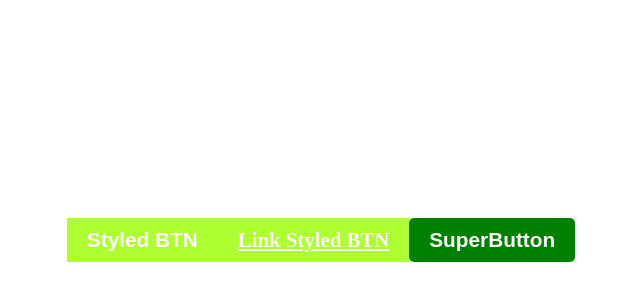
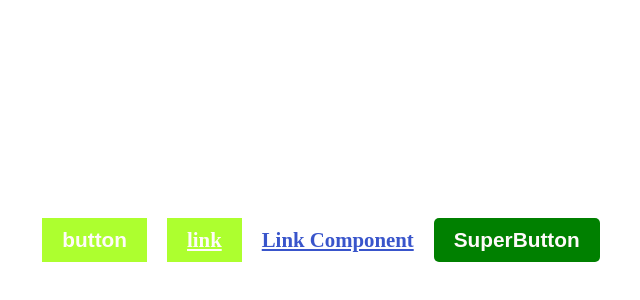
Before and after one commit to dktwho/styled-components-test, a React (Vite) app: page / in a window 1280 px wide. Shown: the part 168-468 px from the top of the page, without its empty margins (319-959 px from the left). Built offline with nearby package versions, Linux system fonts and the light colour scheme.

Commit message:
extends StyledBtn with component Link styled apart

```diff
--- a/src/App.tsx
+++ b/src/App.tsx
@@ -5,8 +5,9 @@ function App() {
     return (
         <>
             <Box>
-                <StyledBtn>Styled BTN</StyledBtn>
-                <StyledBtn as ='a' href={'#'}>Link Styled BTN</StyledBtn>
+                <StyledBtn>button</StyledBtn>
+                <StyledBtn as ='a' href={'#'}>link</StyledBtn>
+                <StyledBtn as ={Link} href={'#'}>Link Component</StyledBtn>
                 <SuperButton>SuperButton</SuperButton>
             </Box>
         </>
@@ -25,6 +26,14 @@ const StyledBtn = styled.button`
   font-weight: bold;
 `
 
+const Link = styled.a`
+  color: #3955cb;
+  font-size: 1.3rem;
+  font-weight: bold;
+  background-color: transparent;
+  padding: 0;
+`
+
 const SuperButton = styled(StyledBtn)`
   border-radius: 5px;
   background-color: green;
@@ -35,4 +44,5 @@ const Box = styled.div`
   height: 100vh;
   justify-content: center;
   align-items: center;
+  gap: 20px;
 `
```
